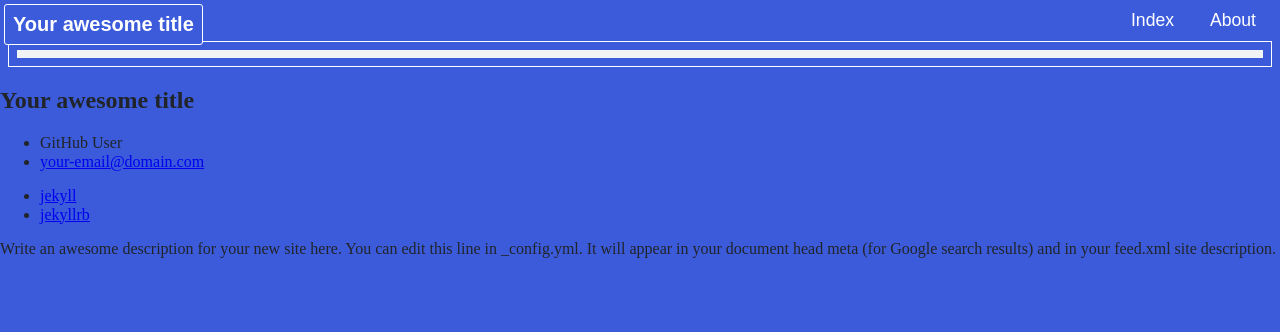
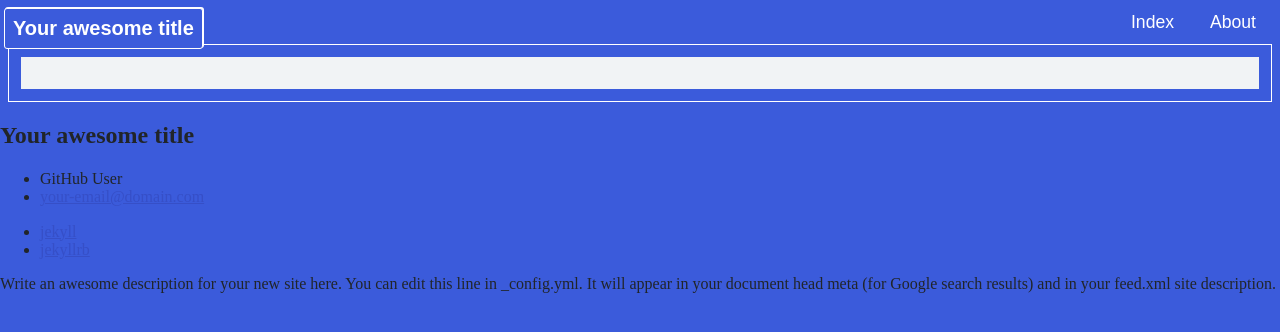
Before and after one commit to iliu-net/jekyll-theme-xyzzy, a Jekyll site: the page built from about.md, in a window 1280 px wide. Shown: the top 332 px of the page. Built offline with Jekyll 4.4.1, drawn with Linux system fonts in a browser that asks for light colours.

Commit message:
Add styling to main

```diff
--- a/_sass/xyzzy/_base.scss
+++ b/_sass/xyzzy/_base.scss
@@ -15,3 +15,7 @@ html.wf-active {
 body {
   background: #3b5bdb;
 }
+
+a {
+  color: #364fc7;
+}
--- a/_sass/xyzzy/_layout.scss
+++ b/_sass/xyzzy/_layout.scss
@@ -2,7 +2,7 @@
   align-items: center;
   display: flex;
   justify-content: space-between;
-  padding: .25rem;
+  padding: .5rem .25rem;
   position: relative;
 }
 
@@ -17,20 +17,22 @@
 
 .main-wrapper {
   background: #f1f3f5;
-  margin: .5rem;
-  padding: .25rem;
+  margin: .75rem;
+  padding: 1rem;
 }
 
 .site-title {
   background: #3b5bdb;
   border: 1px solid #FFF;
   border-radius: 3px;
+  box-shadow: 1px -1px #FFF;
   color: #FFF;
   display: inline-block;
   font-family: 'Monda', sans-serif;
   font-size: 1.25em;
   font-weight: 700;
-  margin-bottom: -(.5rem);
+  margin-bottom: -(1rem);
+  margin-top: -(.25rem);
   padding: .5rem;
   text-decoration: none;
 }
@@ -48,3 +50,46 @@
     text-decoration: underline;
   }
 }
+
+.page-heading {
+  border: 1px solid #212529;
+  border-radius: 3px;
+  box-shadow: 3px -3px 0 #212529;
+  margin-top: 0;
+  padding: .5rem;
+}
+
+.page-content {
+  margin: .5rem;
+}
+
+.post-list {
+  list-style: none;
+  margin: 0;
+  padding: 0;
+
+  li {
+    margin: 2rem 0;
+  }
+}
+
+.post-meta {
+  color: #495057;
+  font-family: 'Monda', sans-serif;
+  font-size: .85em;
+  font-weight: 400;
+  text-transform: uppercase;
+}
+
+.post-title {
+  margin-top: .25rem;
+}
+
+.post-link {
+  text-decoration: none;
+
+  &:active, &:hover {
+    color: #212529;
+    text-decoration: underline;
+  }
+}
```
Also changed, not shown: _layouts/home.html (+8 -4 lines), _posts/2017-12-15-example-post-1.md (added, +15 -0 lines), _posts/2017-12-16-example-post-2.md (added, +15 -0 lines).
